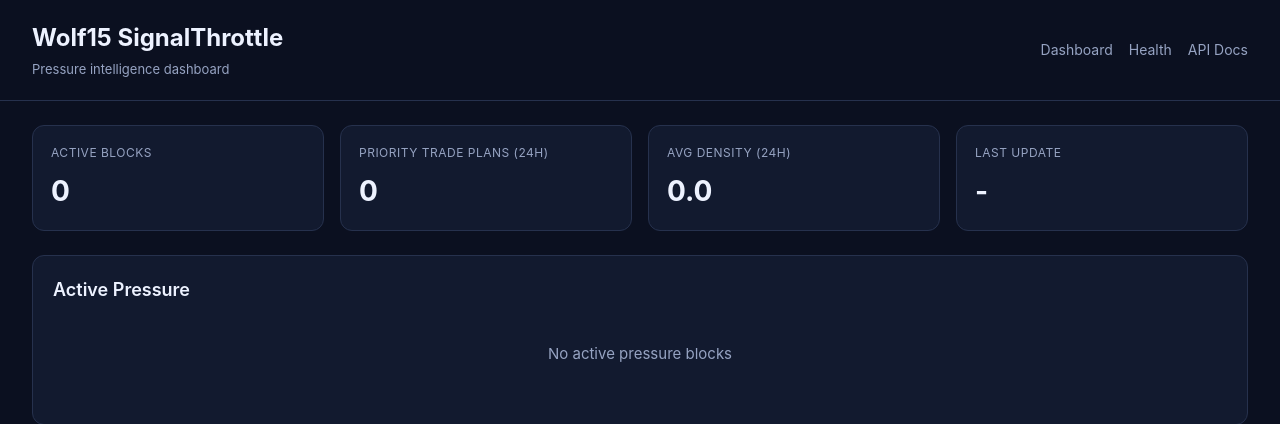
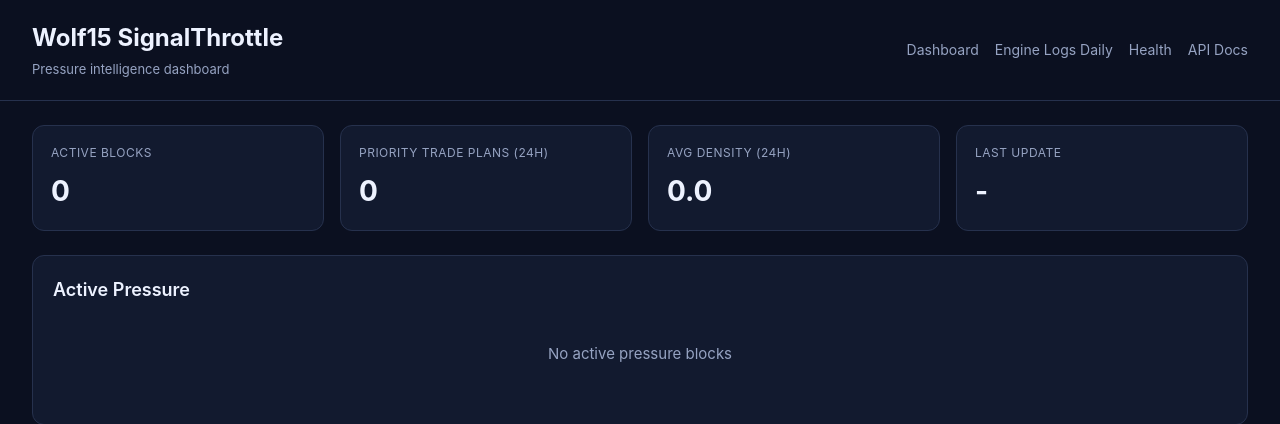
Before and after one commit to tjx578/wolf15-signalthrottle-service, a FastAPI app: page / in a window 1280 px wide. Shown: the top 424 px of the page. Run offline with FastAPI, Linux system fonts and the light colour scheme; some libraries are stand-ins or nearby versions.

Commit message:
feat: Add link to daily engine logs in navigation and update related test

```diff
--- a/app/dashboard/templates/base.html
+++ b/app/dashboard/templates/base.html
@@ -15,6 +15,7 @@
     </div>
     <nav>
       <a href="/">Dashboard</a>
+        <a href="/engine-logs/daily">Engine Logs Daily</a>
       <a href="/health">Health</a>
       <a href="/docs">API Docs</a>
     </nav>
```
Also changed, not shown: tests/test_dashboard_routes.py (+1 -0 lines).
